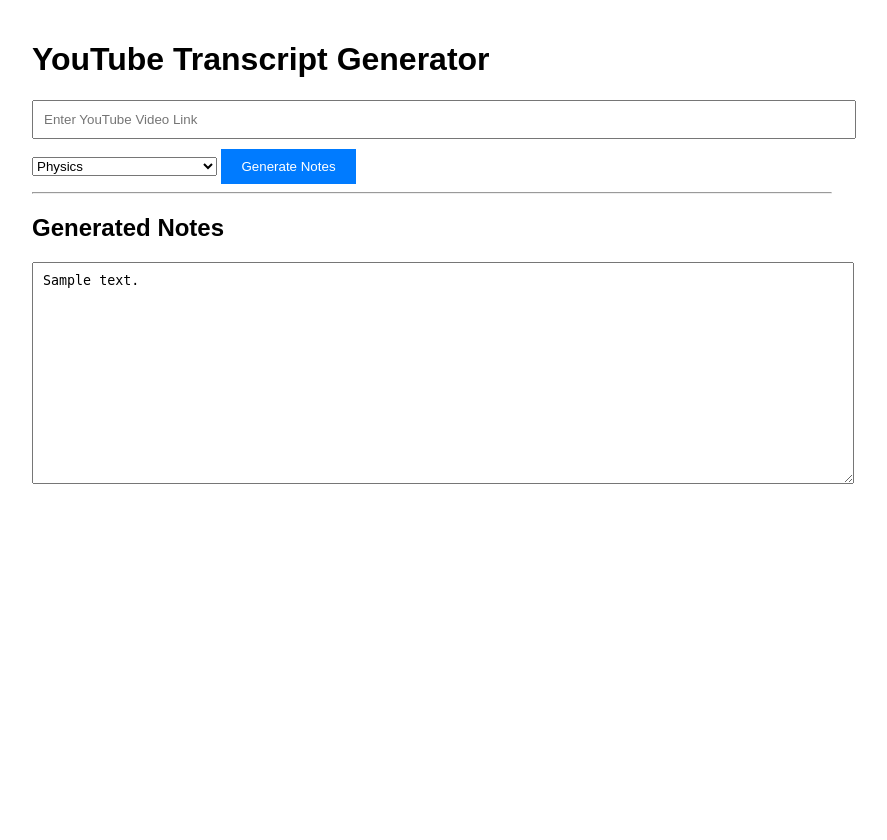
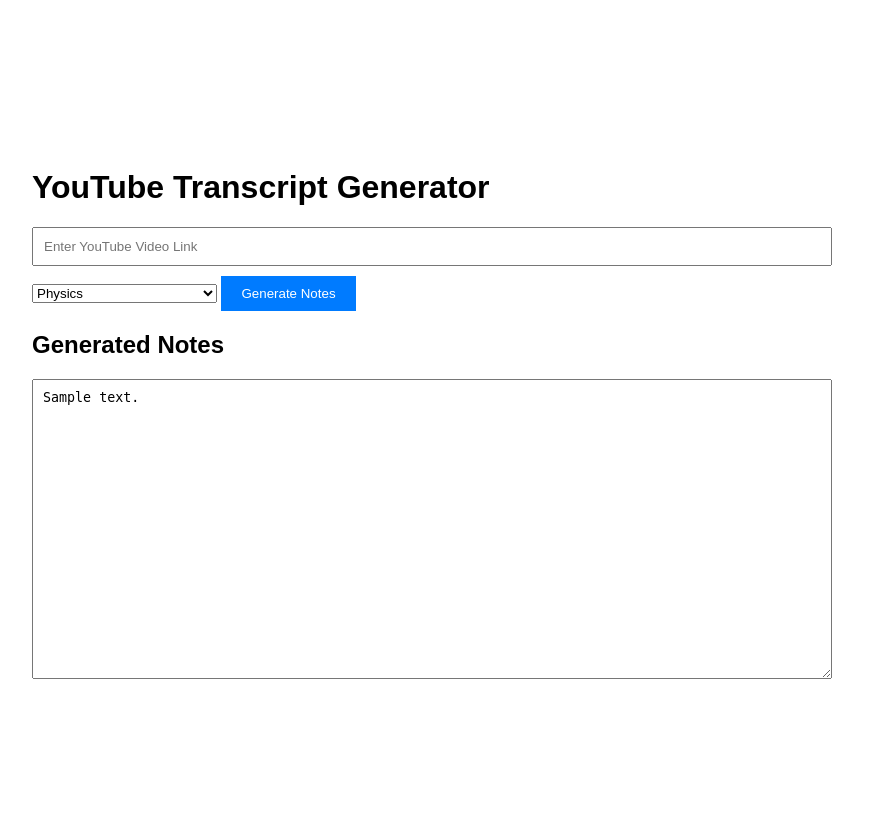
Before and after one commit to SuchanaNag002/Eduapp_Backend, a Django app: template eduapp_backend/templates/eduapp_backend/youtube_notes.html in a window 1280 px wide. Shown: the whole page, without its empty margins (208-1095 px from the left). Before the commit the page ends 484 px from the top, so only its background shows below. Run offline with Django 5.2, Linux system fonts and the light colour scheme; the template is opened without the code that fills it: most values are stand-ins (such as "Sample title", 1, 10 or a date in 2020).

Commit message:
Update youtube_notes.html

```diff
--- a/eduapp_backend/templates/eduapp_backend/youtube_notes.html
+++ b/eduapp_backend/templates/eduapp_backend/youtube_notes.html
@@ -3,28 +3,31 @@
   <head>
     <meta charset="UTF-8" />
     <meta name="viewport" content="width=device-width, initial-scale=1.0" />
-    <title>YouTube Transcript Generator</title>
+    <title>YouTube Notes Generator</title>
     <style>
       body {
         font-family: Arial, sans-serif;
         margin: 0;
         padding: 20px;
+        display: flex;
+        justify-content: center;
+        align-items: center;
+        height: 100vh;
       }
       .container {
         max-width: 800px;
-        margin: 0 auto;
+        width: 100%;
       }
       input[type="text"],
-      input[type="url"] {
+      input[type="url"],
+      textarea {
         width: 100%;
         padding: 10px;
         margin-bottom: 10px;
+        box-sizing: border-box;
       }
       textarea {
-        width: 100%;
-        height: 200px;
-        padding: 10px;
-        margin-bottom: 10px;
+        height: 300px; /* Increased height */
       }
       .button {
         padding: 10px 20px;
@@ -33,12 +36,18 @@
         border: none;
         cursor: pointer;
       }
+      .loading-message {
+        text-align: center;
+        color: #888;
+        margin-top: 20px; /* Increased margin */
+        display: none; /* Initially hide loading message */
+      }
     </style>
   </head>
   <body>
     <div class="container">
       <h1>YouTube Transcript Generator</h1>
-      <form action="" method="post">
+      <form action="" method="post" id="generateForm">
         {% csrf_token %}
         <input
           type="url"
@@ -64,11 +73,14 @@
         />
         <button type="submit" class="button">Generate Notes</button>
       </form>
-      <hr />
       {% if notes %}
       <h2>Generated Notes</h2>
       <textarea readonly>{{ notes }}</textarea>
       {% endif %}
+    </div>
+
+    <div id="loading" class="loading-message">
+      Please wait while explanation loads...
     </div>
 
     <script>
@@ -79,11 +91,25 @@
           var otherSubjectInput = document.getElementById("other_subject");
           if (this.value === "Other") {
             otherSubjectInput.style.display = "block";
-            otherSubjectInput.setAttribute("required", "true"); // Make the input required
+            otherSubjectInput.setAttribute("required", "true");
           } else {
             otherSubjectInput.style.display = "none";
-            otherSubjectInput.removeAttribute("required"); // Remove the required attribute
+            otherSubjectInput.removeAttribute("required");
           }
+        });
+
+      // Add event listener to the form
+      document
+        .getElementById("generateForm")
+        .addEventListener("submit", function (event) {
+          // Prevent form submission
+          event.preventDefault();
+
+          // Display the loading message
+          document.getElementById("loading").style.display = "block";
+
+          // Submit the form
+          this.submit();
         });
     </script>
   </body>
```
